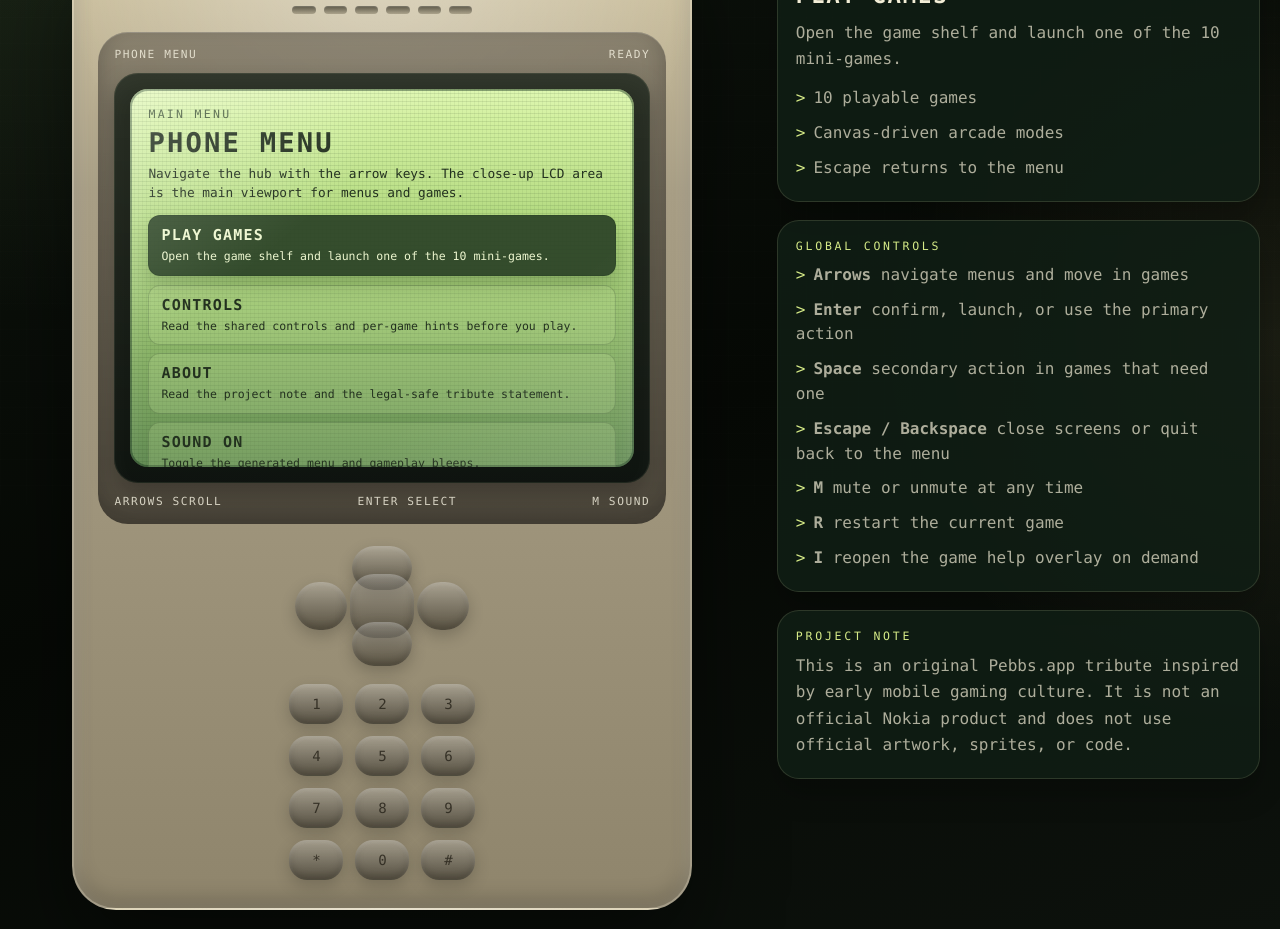
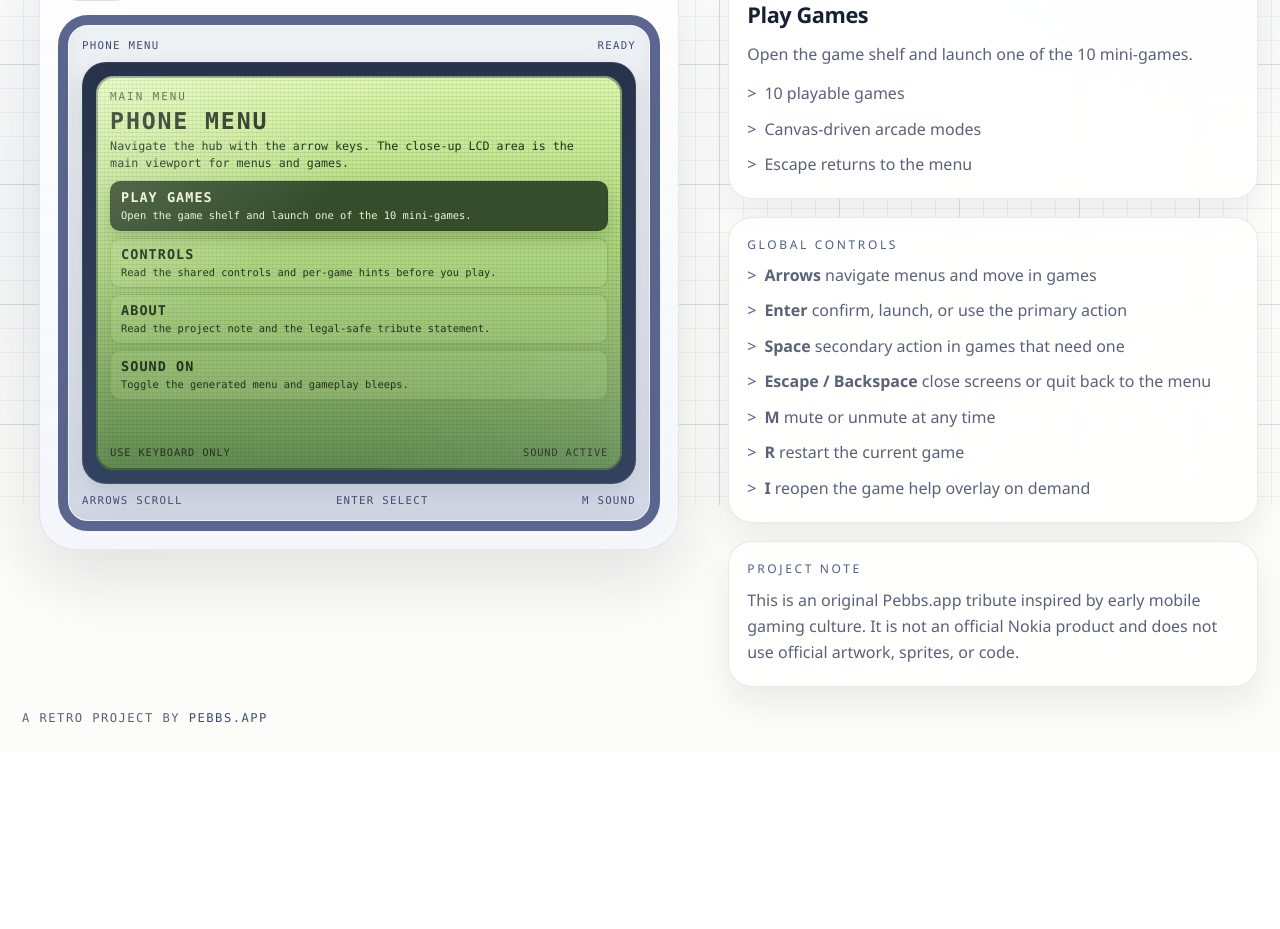
Before and after one commit to slurms666/drinks-roulette, a plain HTML site: page index.html in a window 1280 px wide. Shown: the part 295-1224 px from the top of the page. After the commit the page ends 1046 px from the top, so only its background shows below. Drawn offline with Linux system fonts and the light colour scheme.

Commit message:
Refine screen shell and menu flow

```diff
--- a/index.html
+++ b/index.html
@@ -29,19 +29,10 @@
 
     <main class="layout">
       <section class="phone-stage" aria-label="Retro phone interface">
-        <div class="phone-body">
-          <div class="phone-top">
-            <span class="brand-pill">PEBBS</span>
-            <span class="brand-mark">3310.pebbs.app</span>
-          </div>
-
-          <div class="speaker" aria-hidden="true">
-            <span></span>
-            <span></span>
-            <span></span>
-            <span></span>
-            <span></span>
-            <span></span>
+        <div class="screen-frame">
+          <div class="screen-crown" aria-hidden="true">
+            <span class="crown-pill">PEBBS</span>
+            <span class="crown-mark">3310.pebbs.app</span>
           </div>
 
           <div class="screen-bezel">
@@ -62,31 +53,6 @@
               <span id="footer-left">Arrows move</span>
               <span id="footer-center">Enter select</span>
               <span id="footer-right">Esc back</span>
-            </div>
-          </div>
-
-          <div class="phone-bottom">
-            <div class="nav-cluster" aria-hidden="true">
-              <span class="nav-key nav-up"></span>
-              <span class="nav-key nav-left"></span>
-              <span class="nav-key nav-center"></span>
-              <span class="nav-key nav-right"></span>
-              <span class="nav-key nav-down"></span>
-            </div>
-
-            <div class="num-pad" aria-hidden="true">
-              <span>1</span>
-              <span>2</span>
-              <span>3</span>
-              <span>4</span>
-              <span>5</span>
-              <span>6</span>
-              <span>7</span>
-              <span>8</span>
-              <span>9</span>
-              <span>*</span>
-              <span>0</span>
-              <span>#</span>
             </div>
           </div>
         </div>
--- a/js/main.js
+++ b/js/main.js
@@ -82,6 +82,17 @@
     state.menuSelection[state.menuId] = index;
   }
 
+  function getMenuWindow(items, selectedIndex, maxVisible) {
+    const visibleCount = Math.min(items.length, maxVisible);
+    const half = Math.floor(visibleCount / 2);
+    const start = utils.clamp(selectedIndex - half, 0, Math.max(0, items.length - visibleCount));
+    return {
+      start,
+      end: start + visibleCount,
+      visibleCount,
+    };
+  }
+
   function phaseLabel(phase) {
     if (phase === "ready") {
       return "Ready";
@@ -157,6 +168,7 @@
     return games.map((game) => ({
       label: game.menuTitle || game.title,
       description: game.description,
+      tagline: game.tagline,
       details: [game.tagline, game.controls[0], game.controls[1]],
       action() {
         launchGame(game.id);
@@ -327,17 +339,26 @@
     updateSoundUi();
     const menu = getMenuConfig();
     const items = menu.items;
+    const isGamesMenu = state.menuId === "games";
     let selectedIndex = currentMenuIndex();
     selectedIndex = utils.clamp(selectedIndex, 0, items.length - 1);
     setCurrentMenuIndex(selectedIndex);
     const selectedItem = items[selectedIndex];
+    const menuWindow = getMenuWindow(items, selectedIndex, isGamesMenu ? 5 : items.length);
+    const visibleItems = items.slice(menuWindow.start, menuWindow.end);
+    const hasMoreAbove = menuWindow.start > 0;
+    const hasMoreBelow = menuWindow.end < items.length;
 
     canvas.classList.add("hidden");
     elements.panelView.classList.remove("hidden");
     elements.overlayView.classList.add("hidden");
 
     setStatus(menu.title, audio.isMuted() ? "Muted" : "Ready");
-    setFooter("Arrows scroll", "Enter select", state.menuId === "main" ? "M sound" : "Esc back");
+    setFooter(
+      isGamesMenu ? "Arrows browse" : "Arrows scroll",
+      isGamesMenu ? "Enter launch" : "Enter select",
+      state.menuId === "main" ? "M sound" : "Esc back"
+    );
 
     elements.panelView.innerHTML = `
       <div class="panel-shell">
@@ -346,22 +367,33 @@
           <h2 class="panel-title">${escapeHtml(menu.title)}</h2>
           <p class="panel-copy">${escapeHtml(menu.copy)}</p>
         </div>
-        <div class="menu-list">
-          ${items
+        <div class="menu-list ${isGamesMenu ? "is-compact" : ""}">
+          ${visibleItems
             .map(
               (item, index) => `
                 <button
                   type="button"
-                  class="menu-item ${index === selectedIndex ? "is-active" : ""}"
-                  data-menu-index="${index}"
+                  class="menu-item ${menuWindow.start + index === selectedIndex ? "is-active" : ""}"
+                  data-menu-index="${menuWindow.start + index}"
                 >
                   <strong>${escapeHtml(item.label)}</strong>
-                  <span>${escapeHtml(item.description)}</span>
+                  <span>${escapeHtml(isGamesMenu ? item.tagline || item.description : item.description)}</span>
                 </button>
               `
             )
             .join("")}
         </div>
+        ${
+          isGamesMenu
+            ? `
+              <div class="menu-scroll-note">
+                <span>${hasMoreAbove ? "More above" : "Top of list"}</span>
+                <span>${menuWindow.start + 1}-${menuWindow.end} / ${items.length}</span>
+                <span>${hasMoreBelow ? "More below" : "End of list"}</span>
+              </div>
+            `
+            : ""
+        }
         <div class="panel-footer">
           <span>${state.menuId === "games" ? "10 titles loaded" : "Use keyboard only"}</span>
           <span>${audio.isMuted() ? "Sound muted" : "Sound active"}</span>
--- a/styles.css
+++ b/styles.css
@@ -1,22 +1,24 @@
 :root {
-  --bg-ink: #152319;
-  --bg-deep: #0a130d;
-  --phone-top: #d3c7a4;
-  --phone-bottom: #8f856c;
-  --phone-shadow: #5f5948;
+  --paper: #fcfcf8;
+  --paper-soft: #f4f4ee;
+  --paper-line: rgba(84, 101, 150, 0.08);
+  --paper-line-strong: rgba(84, 101, 150, 0.14);
+  --ink: #182036;
+  --ink-soft: #5a6278;
+  --indigo: #5a668f;
+  --indigo-deep: #414d75;
+  --indigo-faint: rgba(90, 102, 143, 0.12);
+  --card: rgba(255, 255, 255, 0.82);
+  --card-border: rgba(65, 77, 117, 0.12);
   --screen-a: #d7f0b0;
   --screen-b: #9fcb72;
   --screen-c: #5d8552;
   --screen-d: #23311f;
-  --line: rgba(22, 41, 28, 0.82);
-  --ink-soft: rgba(30, 50, 34, 0.7);
-  --text: #f2edd6;
-  --text-dim: rgba(242, 237, 214, 0.7);
-  --card: rgba(17, 31, 21, 0.82);
-  --card-border: rgba(184, 190, 146, 0.18);
-  --accent: #d5ea87;
-  --warning: #ffef9d;
-  --danger: #f7a69c;
+  --screen-border: #33425f;
+  --screen-rim: #eef1f4;
+  --accent: #4f5d88;
+  --shadow-lg: 0 28px 70px rgba(27, 34, 54, 0.12);
+  --shadow-md: 0 16px 34px rgba(27, 34, 54, 0.08);
 }
 
 * {
@@ -30,12 +32,12 @@ body {
 }
 
 body {
-  font-family: "Lucida Console", "Courier New", monospace;
-  color: var(--text);
+  font-family: "Segoe UI", system-ui, -apple-system, BlinkMacSystemFont, sans-serif;
+  color: var(--ink);
   background:
-    radial-gradient(circle at top left, rgba(129, 166, 94, 0.18), transparent 34%),
-    radial-gradient(circle at right center, rgba(255, 241, 160, 0.08), transparent 28%),
-    linear-gradient(160deg, #101710 0%, #060905 55%, #0d120d 100%);
+    radial-gradient(circle at top right, rgba(90, 102, 143, 0.08), transparent 30%),
+    radial-gradient(circle at left center, rgba(90, 102, 143, 0.05), transparent 28%),
+    linear-gradient(180deg, #ffffff 0%, var(--paper) 100%);
   overflow-x: hidden;
 }
 
@@ -43,19 +45,21 @@ body {
   position: fixed;
   inset: 0;
   background-image:
-    linear-gradient(rgba(255, 255, 255, 0.015) 1px, transparent 1px),
-    linear-gradient(90deg, rgba(255, 255, 255, 0.015) 1px, transparent 1px);
-  background-size: 26px 26px;
-  opacity: 0.55;
+    linear-gradient(var(--paper-line) 1px, transparent 1px),
+    linear-gradient(90deg, var(--paper-line) 1px, transparent 1px),
+    linear-gradient(var(--paper-line-strong) 1px, transparent 1px),
+    linear-gradient(90deg, var(--paper-line-strong) 1px, transparent 1px);
+  background-size: 24px 24px, 24px 24px, 120px 120px, 120px 120px;
+  background-position: -1px -1px, -1px -1px, -1px -1px, -1px -1px;
   pointer-events: none;
 }
 
 .page-shell {
   position: relative;
   z-index: 1;
-  max-width: 1400px;
+  max-width: 1380px;
   margin: 0 auto;
-  padding: 32px 20px 28px;
+  padding: 36px 22px 26px;
 }
 
 .hero-bar {
@@ -63,19 +67,19 @@ body {
   justify-content: space-between;
   align-items: flex-start;
   gap: 20px;
-  margin-bottom: 26px;
+  margin-bottom: 30px;
 }
 
 .hero-copy {
-  max-width: 720px;
+  max-width: 780px;
 }
 
 .eyebrow {
   margin: 0 0 10px;
-  font-size: 0.72rem;
-  letter-spacing: 0.24em;
+  color: var(--accent);
+  font-size: 0.75rem;
+  letter-spacing: 0.22em;
   text-transform: uppercase;
-  color: var(--accent);
 }
 
 h1,
@@ -86,42 +90,52 @@ p {
 }
 
 h1 {
-  font-size: clamp(2.1rem, 5vw, 4.2rem);
-  line-height: 0.95;
-  letter-spacing: 0.06em;
-  text-transform: uppercase;
+  font-size: clamp(2.3rem, 5vw, 4.4rem);
+  line-height: 0.94;
+  letter-spacing: -0.04em;
 }
 
 .hero-text {
   margin-top: 14px;
-  max-width: 58ch;
-  color: var(--text-dim);
-  line-height: 1.6;
+  max-width: 60ch;
+  color: var(--ink-soft);
+  line-height: 1.7;
+}
+
+.sound-toggle,
+.screen-frame,
+.screen-status,
+.softkey-strip,
+.panel-view,
+.overlay-card,
+.site-footer {
+  font-family: "Lucida Console", "Courier New", monospace;
 }
 
 .sound-toggle {
-  border: 1px solid var(--card-border);
-  background: linear-gradient(180deg, rgba(49, 76, 55, 0.82), rgba(19, 32, 22, 0.95));
-  color: var(--text);
-  padding: 12px 18px;
+  border: 1px solid rgba(65, 77, 117, 0.16);
+  background: rgba(255, 255, 255, 0.88);
+  color: var(--indigo-deep);
+  padding: 11px 16px;
   border-radius: 999px;
   cursor: pointer;
-  font: inherit;
+  font-size: 0.76rem;
+  letter-spacing: 0.14em;
   text-transform: uppercase;
-  letter-spacing: 0.16em;
-  box-shadow: 0 12px 28px rgba(0, 0, 0, 0.25);
+  box-shadow: var(--shadow-md);
+  transition: transform 140ms ease, border-color 140ms ease;
 }
 
 .sound-toggle:hover,
 .sound-toggle:focus-visible {
   outline: none;
   transform: translateY(-1px);
-  border-color: rgba(213, 234, 135, 0.44);
+  border-color: rgba(65, 77, 117, 0.3);
 }
 
 .layout {
   display: grid;
-  grid-template-columns: minmax(0, 1.2fr) minmax(320px, 0.8fr);
+  grid-template-columns: minmax(0, 1.12fr) minmax(320px, 0.88fr);
   gap: 32px;
   align-items: start;
 }
@@ -131,70 +145,52 @@ h1 {
   justify-content: center;
 }
 
-.phone-body {
-  width: min(100%, 620px);
-  padding: 22px 24px 28px;
-  border-radius: 44px;
+.screen-frame {
+  width: min(100%, 640px);
+  padding: 18px;
+  border-radius: 36px;
   background:
-    radial-gradient(circle at top, rgba(255, 255, 255, 0.35), transparent 32%),
-    linear-gradient(180deg, var(--phone-top) 0%, #aaa087 26%, var(--phone-bottom) 100%);
-  border: 2px solid rgba(255, 255, 255, 0.18);
-  box-shadow:
-    0 38px 90px rgba(0, 0, 0, 0.45),
-    inset 0 -10px 20px rgba(0, 0, 0, 0.18),
-    inset 0 6px 18px rgba(255, 255, 255, 0.22);
+    linear-gradient(180deg, rgba(255, 255, 255, 0.96), rgba(244, 246, 251, 0.9)),
+    linear-gradient(135deg, rgba(90, 102, 143, 0.08), rgba(90, 102, 143, 0.02));
+  border: 1px solid rgba(65, 77, 117, 0.12);
+  box-shadow: var(--shadow-lg);
 }
 
-.phone-top {
+.screen-crown {
   display: flex;
   justify-content: space-between;
   align-items: center;
-  margin-bottom: 16px;
-  padding: 0 12px;
-  color: #544f42;
-  font-size: 0.8rem;
+  gap: 14px;
+  margin-bottom: 14px;
+  padding: 0 6px;
+  color: var(--indigo-deep);
+  font-size: 0.72rem;
+  letter-spacing: 0.14em;
   text-transform: uppercase;
-  letter-spacing: 0.16em;
 }
 
-.brand-pill {
+.crown-pill {
   display: inline-flex;
   align-items: center;
   padding: 6px 10px;
   border-radius: 999px;
-  background: rgba(255, 255, 255, 0.25);
-  box-shadow: inset 0 0 0 1px rgba(255, 255, 255, 0.3);
+  background: rgba(90, 102, 143, 0.08);
+  border: 1px solid rgba(90, 102, 143, 0.12);
 }
 
-.brand-mark {
-  font-size: 0.72rem;
-}
-
-.speaker {
-  display: grid;
-  grid-template-columns: repeat(6, 1fr);
-  gap: 8px;
-  width: 180px;
-  margin: 0 auto 18px;
-}
-
-.speaker span {
-  display: block;
-  height: 8px;
-  border-radius: 999px;
-  background: linear-gradient(180deg, rgba(78, 74, 59, 0.9), rgba(130, 121, 98, 0.5));
-  box-shadow: inset 0 1px 1px rgba(255, 255, 255, 0.16);
+.crown-mark {
+  color: var(--ink-soft);
 }
 
 .screen-bezel {
-  padding: 16px;
+  padding: 14px;
   border-radius: 30px;
   background:
-    linear-gradient(180deg, rgba(110, 102, 85, 0.72), rgba(72, 67, 56, 0.9)),
-    linear-gradient(180deg, rgba(255, 255, 255, 0.18), rgba(255, 255, 255, 0));
+    linear-gradient(180deg, var(--screen-rim) 0%, #d8deea 100%);
+  border: 10px solid var(--indigo);
   box-shadow:
-    inset 0 1px 0 rgba(255, 255, 255, 0.16),
-    inset 0 -10px 24px rgba(0, 0, 0, 0.24);
+    inset 0 0 0 1px rgba(255, 255, 255, 0.7),
+    inset 0 -8px 18px rgba(65, 77, 117, 0.08);
 }
 
 .screen-status,
@@ -202,26 +198,27 @@ h1 {
   display: flex;
   justify-content: space-between;
   gap: 12px;
-  font-size: 0.7rem;
-  letter-spacing: 0.14em;
+  font-size: 0.67rem;
+  letter-spacing: 0.12em;
   text-transform: uppercase;
-  color: rgba(245, 241, 224, 0.82);
+  color: var(--indigo-deep);
 }
 
 .screen-status {
-  margin-bottom: 12px;
+  margin-bottom: 10px;
+}
+
+.softkey-strip {
+  margin-top: 10px;
 }
 
 .screen-shell {
-  padding: 16px;
+  padding: 14px;
   border-radius: 24px;
-  background:
-    linear-gradient(180deg, rgba(26, 34, 24, 0.86), rgba(10, 16, 12, 0.94)),
-    linear-gradient(180deg, rgba(255, 255, 255, 0.08), transparent);
+  background: linear-gradient(180deg, #26334a 0%, var(--screen-border) 100%);
   box-shadow:
-    inset 0 0 0 1px rgba(235, 255, 196, 0.08),
-    inset 0 12px 24px rgba(255, 255, 255, 0.04),
-    0 12px 24px rgba(0, 0, 0, 0.25);
+    inset 0 0 0 1px rgba(255, 255, 255, 0.08),
+    0 14px 28px rgba(31, 38, 59, 0.14);
 }
 
 .screen-glass {
@@ -230,12 +227,12 @@ h1 {
   overflow: hidden;
   border-radius: 18px;
   background:
-    linear-gradient(180deg, rgba(223, 253, 157, 0.45), rgba(115, 164, 77, 0.15)),
-    radial-gradient(circle at top left, rgba(255, 255, 255, 0.25), transparent 38%),
+    linear-gradient(180deg, rgba(223, 253, 157, 0.45), rgba(115, 164, 77, 0.14)),
+    radial-gradient(circle at top left, rgba(255, 255, 255, 0.24), transparent 38%),
     linear-gradient(180deg, var(--screen-a) 0%, var(--screen-b) 38%, var(--screen-c) 100%);
   box-shadow:
-    inset 0 0 0 2px rgba(26, 55, 32, 0.45),
-    inset 0 16px 24px rgba(255, 255, 255, 0.12);
+    inset 0 0 0 2px rgba(26, 55, 32, 0.42),
+    inset 0 16px 24px rgba(255, 255, 255, 0.1);
 }
 
 .screen-glass::before {
@@ -254,7 +251,8 @@ h1 {
   content: "";
   position: absolute;
   inset: 0;
-  background: linear-gradient(140deg, rgba(255, 255, 255, 0.22), transparent 35%, transparent 70%, rgba(255, 255, 255, 0.08));
+  background:
+    linear-gradient(140deg, rgba(255, 255, 255, 0.22), transparent 38%, transparent 72%, rgba(255, 255, 255, 0.08));
   pointer-events: none;
 }
 
@@ -276,7 +274,7 @@ h1 {
   display: flex;
   flex-direction: column;
   justify-content: space-between;
-  padding: 18px 18px 16px;
+  padding: 14px 14px 12px;
   color: var(--screen-d);
   animation: screen-pop 160ms ease;
 }
@@ -284,31 +282,31 @@ h1 {
 .panel-shell {
   display: flex;
   flex-direction: column;
-  gap: 14px;
+  gap: 10px;
   min-height: 100%;
 }
 
 .panel-head {
   display: grid;
-  gap: 6px;
+  gap: 4px;
 }
 
 .panel-kicker {
-  font-size: 0.72rem;
-  letter-spacing: 0.2em;
+  font-size: 0.68rem;
+  letter-spacing: 0.18em;
   text-transform: uppercase;
   color: rgba(28, 47, 28, 0.76);
 }
 
 .panel-title {
-  font-size: clamp(1.1rem, 3vw, 1.7rem);
+  font-size: clamp(1rem, 3vw, 1.45rem);
+  letter-spacing: 0.08em;
   text-transform: uppercase;
-  letter-spacing: 0.08em;
 }
 
 .panel-copy {
-  font-size: 0.8rem;
-  line-height: 1.5;
+  font-size: 0.73rem;
+  line-height: 1.45;
 }
 
 .menu-list,
@@ -322,21 +320,41 @@ h1 {
 
 .menu-list {
   display: grid;
+  gap: 6px;
+  align-content: start;
+}
+
+.menu-list.is-compact {
+  gap: 4px;
+}
+
+.menu-scroll-note {
+  display: flex;
+  justify-content: space-between;
   gap: 8px;
+  margin-top: 2px;
+  font-size: 0.62rem;
+  letter-spacing: 0.12em;
+  text-transform: uppercase;
+  color: rgba(35, 49, 31, 0.74);
 }
 
 .menu-item {
   display: grid;
-  gap: 4px;
+  gap: 3px;
   width: 100%;
-  padding: 10px 12px;
-  border: 1px solid rgba(27, 53, 28, 0.2);
+  padding: 8px 10px;
+  border: 1px solid rgba(27, 53, 28, 0.18);
   background: rgba(214, 241, 169, 0.18);
   color: var(--screen-d);
-  border-radius: 12px;
+  border-radius: 10px;
   text-align: left;
   font: inherit;
   cursor: pointer;
+}
+
+.menu-list.is-compact .menu-item {
+  padding: 7px 9px;
 }
 
 .menu-item:hover,
@@ -346,34 +364,35 @@ h1 {
   background: rgba(43, 66, 38, 0.92);
   color: #eef7d0;
   transform: translateY(-1px);
-  box-shadow: 0 10px 20px rgba(19, 28, 16, 0.18);
+  box-shadow: 0 8px 18px rgba(19, 28, 16, 0.16);
 }
 
 .menu-item strong {
-  font-size: 0.94rem;
+  font-size: 0.84rem;
+  letter-spacing: 0.08em;
   text-transform: uppercase;
-  letter-spacing: 0.08em;
 }
 
 .menu-item span {
-  font-size: 0.72rem;
-  line-height: 1.45;
+  font-size: 0.65rem;
+  line-height: 1.35;
 }
 
 .panel-footer {
   display: flex;
   justify-content: space-between;
-  gap: 16px;
-  font-size: 0.72rem;
+  gap: 12px;
+  margin-top: auto;
+  font-size: 0.65rem;
   letter-spacing: 0.08em;
   text-transform: uppercase;
 }
 
 .text-list {
   display: grid;
-  gap: 8px;
-  font-size: 0.78rem;
-  line-height: 1.5;
+  gap: 7px;
+  font-size: 0.72rem;
+  line-height: 1.45;
 }
 
 .text-list li::before,
@@ -388,8 +407,8 @@ h1 {
 .control-list {
   display: grid;
   gap: 10px;
-  color: var(--text-dim);
-  line-height: 1.55;
+  color: var(--ink-soft);
+  line-height: 1.6;
 }
 
 .overlay-view {
@@ -453,100 +472,6 @@ h1 {
   letter-spacing: 0.12em;
 }
 
-.softkey-strip {
-  margin-top: 12px;
-}
-
-.phone-bottom {
-  margin-top: 22px;
-  display: grid;
-  gap: 18px;
-  justify-items: center;
-}
-
-.nav-cluster {
-  position: relative;
-  width: 174px;
-  height: 120px;
-}
-
-.nav-key {
-  position: absolute;
-  border-radius: 999px;
-  background:
-    linear-gradient(180deg, rgba(255, 255, 255, 0.25), rgba(88, 81, 65, 0.92)),
-    linear-gradient(180deg, rgba(0, 0, 0, 0.08), rgba(0, 0, 0, 0.2));
-  box-shadow:
-    inset 0 2px 4px rgba(255, 255, 255, 0.14),
-    inset 0 -4px 8px rgba(0, 0, 0, 0.18),
-    0 6px 16px rgba(0, 0, 0, 0.2);
-}
-
-.nav-up,
-.nav-down {
-  left: 50%;
-  width: 60px;
-  height: 44px;
-  transform: translateX(-50%);
-}
-
-.nav-left,
-.nav-right {
-  top: 50%;
-  width: 52px;
-  height: 48px;
-  transform: translateY(-50%);
-}
-
-.nav-center {
-  top: 50%;
-  left: 50%;
-  width: 64px;
-  height: 64px;
-  transform: translate(-50%, -50%);
-  border-radius: 24px;
-}
-
-.nav-up {
-  top: 0;
-}
-
-.nav-down {
-  bottom: 0;
-}
-
-.nav-left {
-  left: 0;
-}
-
-.nav-right {
-  right: 0;
-}
-
-.num-pad {
-  display: grid;
-  grid-template-columns: repeat(3, minmax(54px, 1fr));
-  gap: 12px;
-}
-
-.num-pad span {
-  display: inline-flex;
-  justify-content: center;
-  align-items: center;
-  min-width: 54px;
-  min-height: 40px;
-  border-radius: 18px;
-  background:
-    linear-gradient(180deg, rgba(255, 255, 255, 0.26), rgba(85, 79, 65, 0.92)),
-    linear-gradient(180deg, rgba(0, 0, 0, 0.08), rgba(0, 0, 0, 0.18));
-  color: rgba(48, 43, 34, 0.92);
-  font-size: 0.88rem;
-  box-shadow:
-    inset 0 2px 4px rgba(255, 255, 255, 0.14),
-    inset 0 -4px 8px rgba(0, 0, 0, 0.18),
-    0 6px 16px rgba(0, 0, 0, 0.18);
-}
-
 .sidebar {
   display: grid;
   gap: 18px;
@@ -554,40 +479,40 @@ h1 {
 
 .info-card {
   padding: 18px 18px 20px;
-  border-radius: 22px;
+  border-radius: 24px;
   background: var(--card);
   border: 1px solid var(--card-border);
-  box-shadow: 0 16px 28px rgba(0, 0, 0, 0.22);
+  box-shadow: var(--shadow-md);
+  backdrop-filter: blur(8px);
 }
 
 .info-card h2 {
   margin-bottom: 12px;
-  font-size: 1.4rem;
-  text-transform: uppercase;
-  letter-spacing: 0.08em;
+  font-size: 1.36rem;
+  letter-spacing: -0.02em;
 }
 
 .info-copy {
   margin-bottom: 14px;
+  color: var(--ink-soft);
   line-height: 1.65;
-  color: var(--text-dim);
 }
 
 .info-card.compact p:last-child {
-  color: var(--text-dim);
+  color: var(--ink-soft);
   line-height: 1.65;
 }
 
 .site-footer {
-  margin-top: 22px;
-  color: var(--text-dim);
-  font-size: 0.78rem;
+  margin-top: 24px;
+  color: var(--ink-soft);
+  font-size: 0.76rem;
+  letter-spacing: 0.12em;
   text-transform: uppercase;
-  letter-spacing: 0.12em;
 }
 
 .site-footer a {
-  color: var(--accent);
+  color: var(--indigo-deep);
   text-decoration: none;
 }
 
@@ -624,36 +549,45 @@ h1 {
 
 @media (max-width: 760px) {
   .page-shell {
-    padding: 20px 14px 24px;
+    padding: 22px 14px 22px;
   }
 
   .hero-bar {
     flex-direction: column;
   }
 
-  .phone-body {
-    padding: 18px 16px 22px;
-    border-radius: 32px;
+  .screen-frame {
+    padding: 12px;
+    border-radius: 28px;
+  }
+
+  .screen-crown {
+    margin-bottom: 10px;
+    padding: 0 2px;
+    font-size: 0.64rem;
   }
 
   .screen-bezel {
-    padding: 12px;
+    padding: 10px;
+    border-width: 7px;
+    border-radius: 22px;
   }
 
   .screen-shell {
-    padding: 12px;
+    padding: 10px;
+    border-radius: 16px;
   }
 
   .panel-view {
-    padding: 14px 14px 12px;
+    padding: 12px 12px 10px;
   }
 
-  .num-pad {
-    gap: 10px;
+  .panel-title {
+    font-size: 0.96rem;
   }
 
-  .num-pad span {
-    min-width: 48px;
-    min-height: 36px;
+  .panel-copy,
+  .text-list {
+    font-size: 0.68rem;
   }
 }
```
Also changed, not shown: js/games/snake.js (+6 -6 lines).
